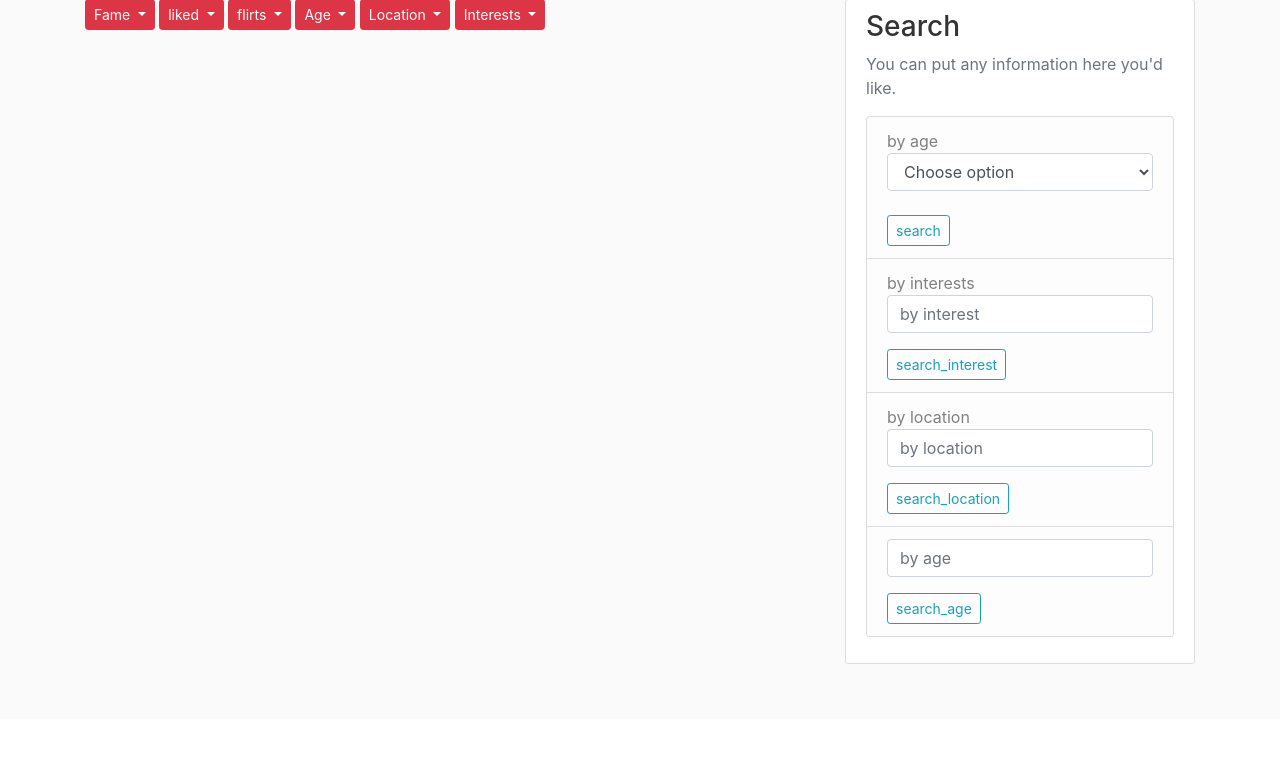
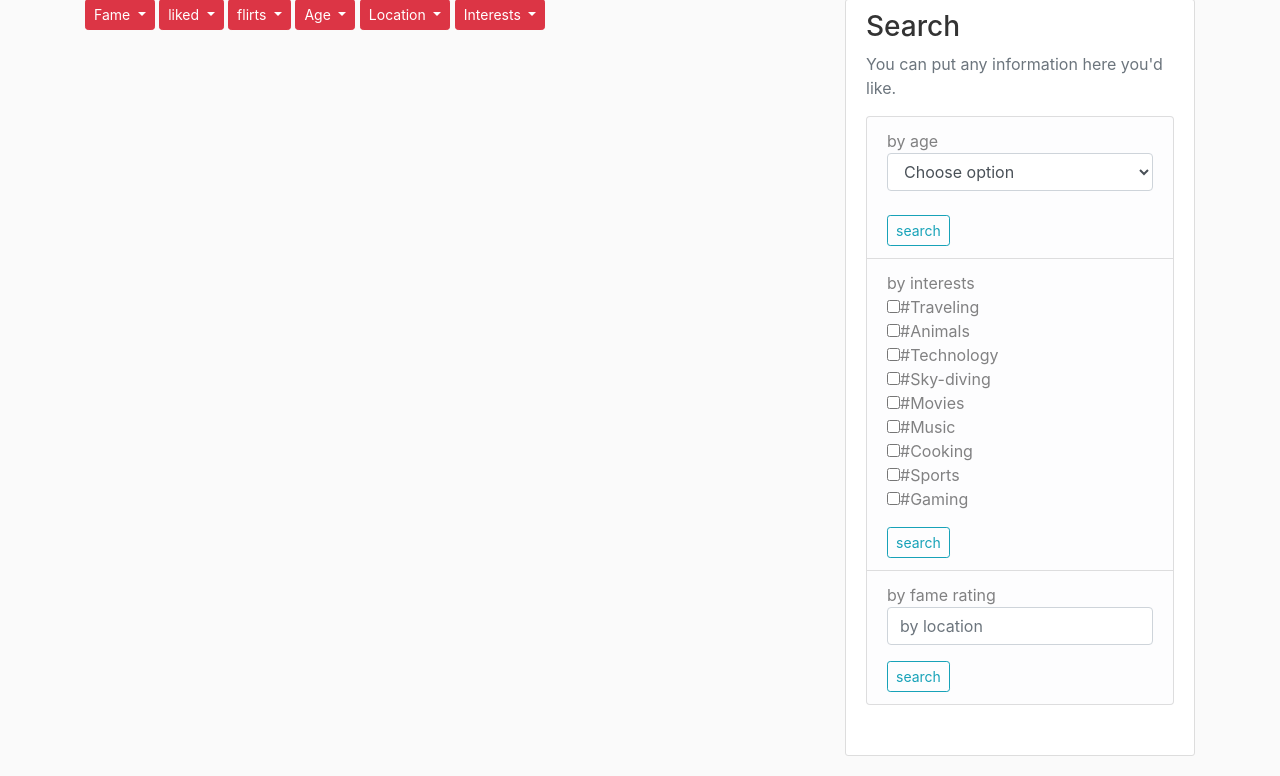
Before and after one commit to confidencepm/matcha, a Flask app: page /users in a window 1280 px wide. Shown: the part 81-857 px from the top of the page. Before the commit the page ends 745 px from the top, so only its background shows below. Run offline with Flask 2, Linux system fonts and the light colour scheme; the visitor is signed in with stand-in values (Sample User, id 1); tables that the repository leaves empty hold one stand-in row (values such as "Sample post"); a database or web service that is not in the repository returns one stand-in record (values such as "Sample title"); parts of the project's set-up code (start-up, migrations or seed data) failed here and were passed over; some libraries are stand-ins or nearby versions.

Commit message:
latest update

```diff
--- a/flask/matcha/templates/base.html
+++ b/flask/matcha/templates/base.html
@@ -14,7 +14,8 @@
 
     <!-- Custom css -->
     <link rel="stylesheet" href="{{ url_for('static', filename='main.css') }}">
-    <!-- <link rel="shortcut icon" href="{{ url_for('static', filename='../static/logos/logoblk.ico') }}" type="image/x-icon" /> -->
+    <link rel="shortcut icon" href="{{ url_for('static', filename='../static/logos/logoblk.ico') }}" type="image/x-icon" />
+
     <title>Matcha</title>
 </head>
 <p id='username' class='d-none'> {{ logged_in }}</p>
@@ -79,9 +80,6 @@
                             <li class="list-group-item list-group-item-light">
                                 by age
                                 <form action="{{ url_for('main.search_age') }}" method='POST'>
-                                    <!-- <div class="form-group">
-                                        <input type="text" class="form-control" id='username' placeholder='by username' name='username'>
-                                    </div> -->
                                     <select class="form-control" name="age">
                                         <option>Choose option</option>
                                         <option value="29">18 to 29</option>
@@ -96,31 +94,31 @@
                                 by interests
                                 <form action="{{ url_for('main.search_interest') }}" method='POST'>
                                     <div class="form-group">
-                                        <input type="text" class="form-control" id='interest' placeholder='by interest' name='interest'>
-
+                                        <input type="checkbox" name="Traveling" value="Traveling">#Traveling<br>
+                                        <input type="checkbox" name="Animals" value="Animals">#Animals<br>
+                                        <input type="checkbox" name="Technology" value="Technology">#Technology<br>
+                                        <input type="checkbox" name="Sky-diving" value="Sky-diving">#Sky-diving<br>
+                                        <input type="checkbox" name="Movies" value="Movies">#Movies<br>
+                                        <input type="checkbox" name="Music" value="Music">#Music<br>
+                                        <input type="checkbox" name="Cooking" value="Cooking">#Cooking<br>
+                                        <input type="checkbox" name="Sports" value="Sports">#Sports<br>
+                                        <input type="checkbox" name="Gaming" value="Gaming">#Gaming<br>
                                     </div>
-                                    <input type="submit" name='submit' value='search_interest' class='btn btn-sm btn-outline-info'>
+                                    <input type="submit" name='submit' value='search' class='btn btn-sm btn-outline-info'>
                                 </form>
                             </li>
                             <li class="list-group-item list-group-item-light">
-                                by location
+                                by fame rating
                                 <form action="{{ url_for('main.search_location') }}" method="POST">
                                     <div class="form-group">
                                         <input type="text" class="form-control" id='location' placeholder='by location' name='location'>
-
                                     </div>
-                                    <input type="submit" name='submit' value='search_location' class='btn btn-sm btn-outline-info'>
+                                    <input type="submit" name='submit' value='search' class='btn btn-sm btn-outline-info'>
                                 </form>
                             </li>
-                            <li class="list-group-item list-group-item-light">
-                                <form action="{{ url_for('main.search_age') }}" method="POST">
-                                    <div class="form-group">
-                                        <input type="text" class="form-control" id='age' placeholder='by age' name='age'>
-                                    </div>
-                                    <input type="submit" name='submit' value='search_age' class='btn btn-sm btn-outline-info'>
-                                </form>
-                            </li>
+
                         </ul>
+                        <br />
                     </p>
                     {% else %}
 
--- a/flask/matcha/templates/user/users.html
+++ b/flask/matcha/templates/user/users.html
@@ -173,7 +173,7 @@
           <button
             type="button"
             value="{{ user['username'] }}"
-            class="flirt-back btn btn-secondary btn-sm m-1"
+            class="like-back btn btn-secondary btn-sm m-1"
           >
             Like Back
           </button>
@@ -181,7 +181,7 @@
           <button
             type="button"
             value='{{ user["username"] }}'
-            class="flirt btn btn-secondary btn-sm m-1"
+            class="like btn btn-secondary btn-sm m-1"
           >
             Like
           </button>
@@ -208,12 +208,12 @@
   socket = io("http://localhost:5000");
   var_name = $("#username").text();
 
-  $(".flirt").each(function () {
+  $(".like").each(function () {
     $(this).on("click", function (e) {
-      socket.emit("flirt", {
+      socket.emit("like", {
         to: $(this).val(),
       });
-      $(this).removeClass("flirt");
+      $(this).removeClass("like");
       $(this).addClass("disabled");
       $(this).addClass("pending");
       $(this).text("pending");
@@ -221,9 +221,9 @@
     });
   });
 
-  $(".flirt-back").each(function () {
+  $(".like-back").each(function () {
     $(this).on("click", function (e) {
-      socket.emit("flirt-back", { to: $(this).val() });
+      socket.emit("like-back", { to: $(this).val() });
       $(this).replaceWith(
         "<a href='#' class='btn btn-outline-info btn-sm sm-1 disabled'>Chat</a>"
       );
@@ -236,10 +236,11 @@
       window.location.reload();
     });
   });
-  socket.on("flirt", function (data) {
+
+  socket.on("like", function (data) {
     alert(data["from"]);
 
-    $(".flirt").each(function () {
+    $(".like").each(function () {
       if ($(this).val() == data["from"]) {
         window.location.reload();
       }
@@ -257,7 +258,7 @@
   });
 
   socket.on("Unlike", function (data) {
-    $(".flirt-back").each(function () {
+    $(".like-back").each(function () {
       if ($(this).val() == data["from"]) {
         window.location.reload();
       }
--- a/flask/matcha/views/home.py
+++ b/flask/matcha/views/home.py
@@ -101,12 +101,24 @@ def users():
         search=True,
     )
 
-@main.route("/users/age/search", methods=["GET", "POST"])
+# @main.route("/users/advance_search/search", methods=["POST"])
+# @login_required
+# @finish_profile
+# def search_age():
+#     global valid_users
+#     if request.method == "POST":
+#         print("Debug: ", request.form)
+#         return render_template(
+#             "user/users.html"
+#         )
+
+#     return redirect(url_for("main.users"))
+
+@main.route("/users/search_age/search", methods=["GET", "POST"])
 @login_required
 @finish_profile
 def search_age():
     global valid_users
-    print(f"Debug: {request.form}")
     if request.method == "POST":
         age = request.form.get("age")
 
@@ -137,11 +149,29 @@ def search_interest():
     global valid_users
 
     if request.method == "POST":
-        interest = request.form.get("interest")
-        interest = (interest.replace(" ", "")).split(",")
+        interest = []
+        if request.form.get("Traveling"):
+            interest.append(request.form.get("Traveling"))
+        if request.form.get("Animals"):
+            interest.append(request.form.get("Animals"))
+        if request.form.get("Technology"):
+            interest.append(request.form.get("Technology"))
+        if request.form.get("Sky-diving"):
+            interest.append(request.form.get("Sky-diving"))
+        if request.form.get("Movies"):
+            interest.append(request.form.get("Movies"))
+        if request.form.get("Music"):
+            interest.append(request.form.get("Music"))
+        if request.form.get("Cooking"):
+            interest.append(request.form.get("Cooking"))
+        if request.form.get("Sports"):
+            interest.append(request.form.get("Sports"))
+        if request.form.get("Gaming"):
+            interest.append(request.form.get("Gaming"))
+
         current_user = db.get_user({"username": session.get("username")})
         blocked = current_user["blocked"]
-        users = db.users({"_id": {"$nin": blocked}, "completed": 1})
+        users = db.users({"_id": {"$nin": blocked}, "gender": {"$ne": current_user['gender']}, "completed": 1})
         valid_users = filter_interest(users, interest)
 
         # Add the filters stuff.
```
Also changed, not shown: 2 other files.
